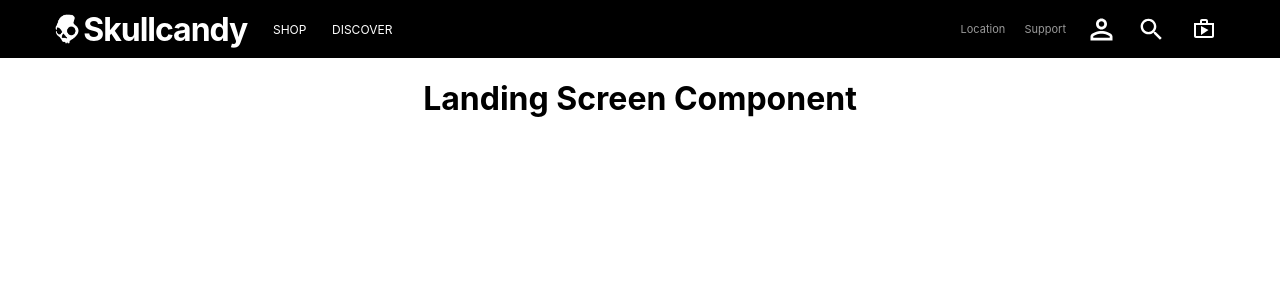
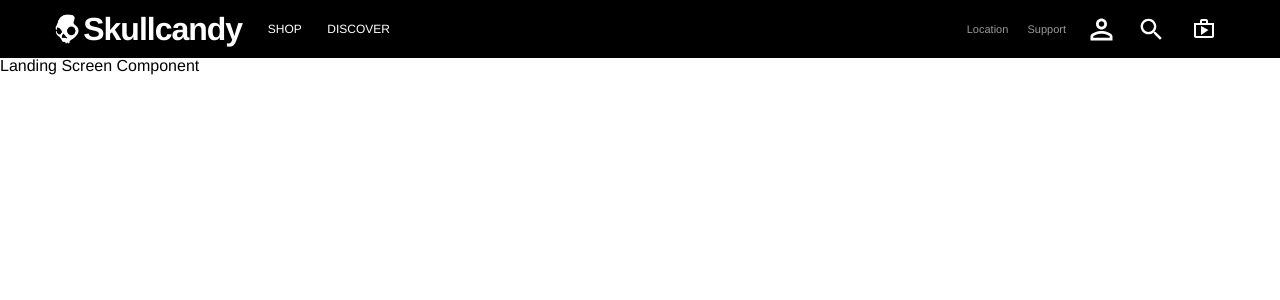
Before and after one commit to spencerr9/skullcandy-clone, a React (Create React App) app: page / in a window 1280 px wide. Shown: the top 300 px of the page. Built offline with nearby package versions, Linux system fonts and the light colour scheme.

Commit message:
Moved css files around and added reset.css

```diff
--- a/src/App.css
+++ b/src/App.css
@@ -1,87 +1,3 @@
 .App {
-  text-align: center;
+    font-family: Helvetica;
 }
-
-/* HEADER */
-/* HEADER */
-
-header {
-  height: 58px;
-  background-color: black;
-  color: white;
-  display: flex;
-}
-
-.displayFlex {
-  display: flex;
-  align-items: center;
-}
-
-.headerContainer > header {
-  padding: 0 5vw 0 4vw;
-  justify-content: space-between;
-}
-
-.skullWht {
-  height: 32px;
-}
-
-.skullcandyText {
-  font-size: 32px;
-  font-weight: bold;
-  letter-spacing: -1px;
-}
-
-.leftTextContainer {
-  font-size: 12px;
-}
-
-.rightTextContainer {
-  font-size: 11px;
-}
-
-.leftTextContainer, .rightTextContainer {
-  padding: 0 0 0 2vw;
-}
-
-a, a:link, a:visited {
-  text-decoration: none;
-  color: white;
-}
-
-a:hover {
-  border-bottom: solid #999 2px;
-}
-
-.leftTextContainer > a, .rightTextContainer > a {
-  padding: 10px 0;
-}
-
-.rightTextContainer > a {
-  margin: 0 1.5vw 0 0;
-  color: #999;
-}
-
-.discover {
-  margin: 0 0 0 2vw;
-}
-
-.userImg {
-  padding: 0 1.5vw 0 0;
-  height: 33px;
-}
-
-.searchImg {
-  padding: 0 2vw 0 0;
-  height: 29px;
-}
-
-/* HEADER */
-/* HEADER */
-
-
-/* MEDIA QUERIES */
-/* MEDIA QUERIES */
-@media only screen and (max-width: 1023px) {
-
-}
--- /dev/null
+++ b/src/components/Header/Header.css
@@ -0,0 +1,83 @@
+/* HEADER */
+/* HEADER */
+
+header {
+    height: 58px;
+    background-color: black;
+    color: white;
+    display: flex;
+  }
+
+  .displayFlex {
+    display: flex;
+    align-items: center;
+  }
+
+  .headerContainer > header {
+    padding: 0 5vw 0 4vw;
+    justify-content: space-between;
+  }
+
+  .skullWht {
+    height: 32px;
+  }
+
+  .skullcandyText {
+    font-size: 32px;
+    font-weight: bold;
+    letter-spacing: -1px;
+  }
+
+  .leftTextContainer {
+    font-size: 12px;
+  }
+
+  .rightTextContainer {
+    font-size: 11px;
+  }
+
+  .leftTextContainer, .rightTextContainer {
+    padding: 0 0 0 2vw;
+  }
+
+  a, a:link, a:visited {
+    text-decoration: none;
+    color: white;
+  }
+
+  a:hover {
+    border-bottom: solid #999 2px;
+  }
+
+  .leftTextContainer > a, .rightTextContainer > a {
+    padding: 10px 0;
+  }
+
+  .rightTextContainer > a {
+    margin: 0 1.5vw 0 0;
+    color: #999;
+  }
+
+  .discover {
+    margin: 0 0 0 2vw;
+  }
+
+  .userImg {
+    padding: 0 1.5vw 0 0;
+    height: 33px;
+  }
+
+  .searchImg {
+    padding: 0 2vw 0 0;
+    height: 29px;
+  }
+
+  /* HEADER */
+  /* HEADER */
+
+
+  /* MEDIA QUERIES */
+  /* MEDIA QUERIES */
+  @media only screen and (max-width: 1023px) {
+
+  }
--- /dev/null
+++ b/src/reset.css
@@ -0,0 +1,48 @@
+/* http://meyerweb.com/eric/tools/css/reset/
+   v2.0 | 20110126
+   License: none (public domain)
+*/
+
+html, body, div, span, applet, object, iframe,
+h1, h2, h3, h4, h5, h6, p, blockquote, pre,
+a, abbr, acronym, address, big, cite, code,
+del, dfn, em, img, ins, kbd, q, s, samp,
+small, strike, strong, sub, sup, tt, var,
+b, u, i, center,
+dl, dt, dd, ol, ul, li,
+fieldset, form, label, legend,
+table, caption, tbody, tfoot, thead, tr, th, td,
+article, aside, canvas, details, embed,
+figure, figcaption, footer, header, hgroup,
+menu, nav, output, ruby, section, summary,
+time, mark, audio, video {
+	margin: 0;
+	padding: 0;
+	border: 0;
+	font-size: 100%;
+	font: inherit;
+	vertical-align: baseline;
+}
+/* HTML5 display-role reset for older browsers */
+article, aside, details, figcaption, figure,
+footer, header, hgroup, menu, nav, section {
+	display: block;
+}
+body {
+	line-height: 1;
+}
+ol, ul {
+	list-style: none;
+}
+blockquote, q {
+	quotes: none;
+}
+blockquote:before, blockquote:after,
+q:before, q:after {
+	content: '';
+	content: none;
+}
+table {
+	border-collapse: collapse;
+	border-spacing: 0;
+}
```
Also changed, not shown: src/App.js (+4 -3 lines), src/components/Header/Header.js (renamed from src/components/Header.js, +7 -4 lines), src/components/LandingScreen/LandingScreen.js (renamed from src/components/LandingScreen.js).
